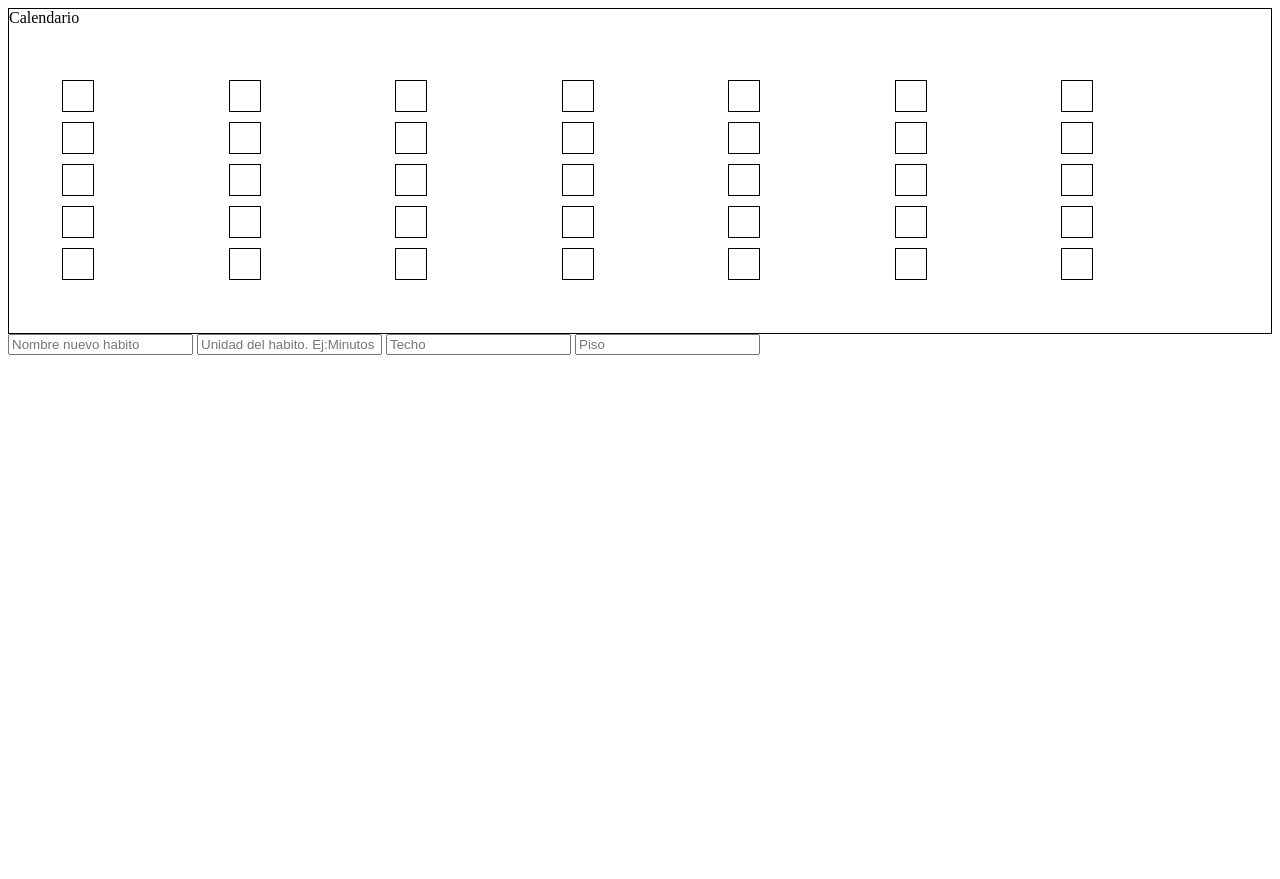
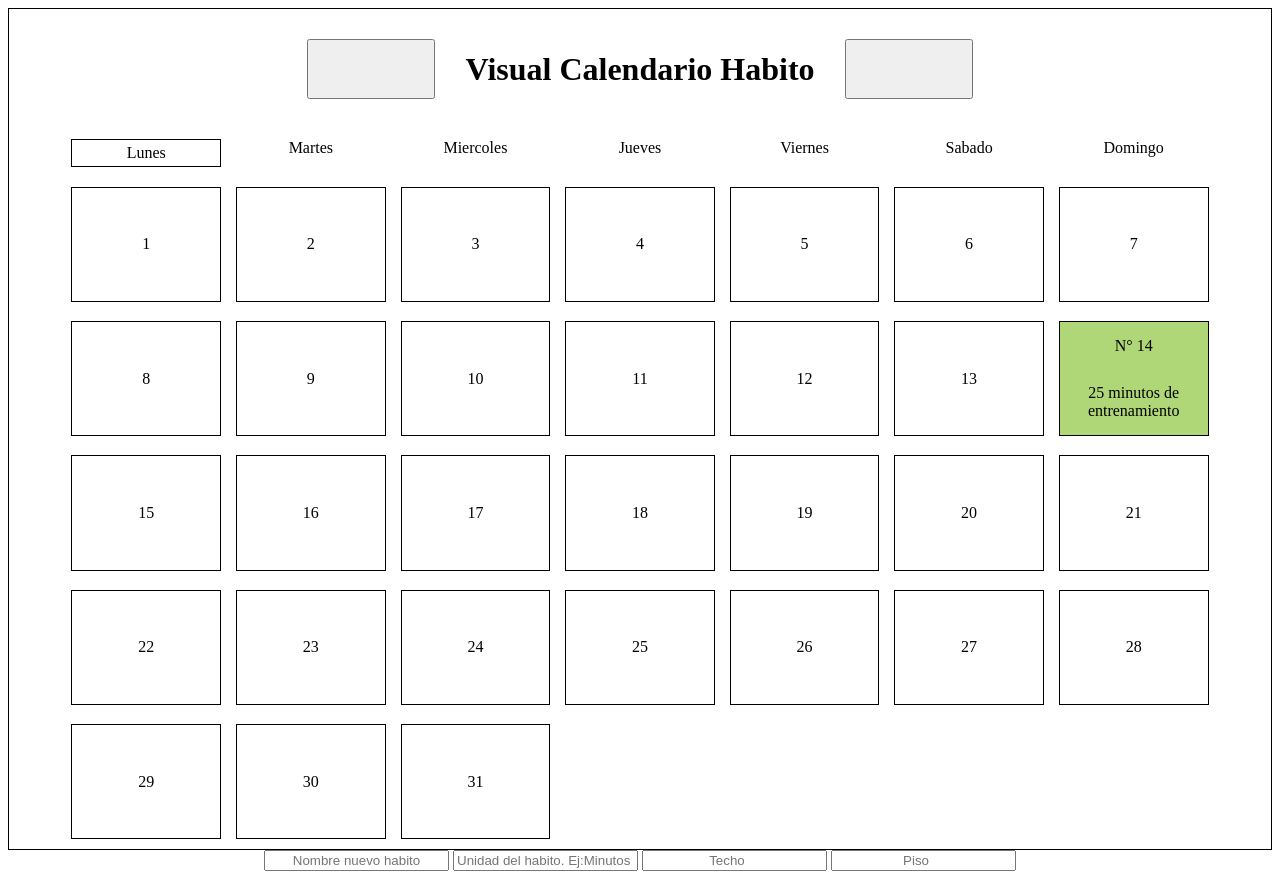
Before and after one commit to AgustinForesto/habitos, a plain HTML site: page app/index.html in a window 1280 px wide. Before the commit the page ends 800 px from the top, so only its background shows below. Drawn offline with Linux system fonts and the light colour scheme.

Commit message:
Se trabajo con el visual del calendario

```diff
--- a/app/index.html
+++ b/app/index.html
@@ -8,44 +8,55 @@
     <link rel="stylesheet" href="style.css" />
   </head>
   <body>
-    <div id="calendario">
-      Calendario
+    <div class="conteiner">
+      <div class="calendario-header">
+        <button class="btn btn-c-izq"></button>
+        <h1>Visual Calendario Habito</h1>
+        <button class="btn btn-c-der"></button>
+      </div>
+
       <div class="calendario">
-        <div class="dia"></div>
-        <div class="dia"></div>
-        <div class="dia"></div>
-        <div class="dia"></div>
-        <div class="dia"></div>
-        <div class="dia"></div>
-        <div class="dia"></div>
-        <div class="dia"></div>
-        <div class="dia"></div>
-        <div class="dia"></div>
-        <div class="dia"></div>
-        <div class="dia"></div>
-        <div class="dia"></div>
-        <div class="dia"></div>
-        <div class="dia"></div>
-        <div class="dia"></div>
-        <div class="dia"></div>
-        <div class="dia"></div>
-        <div class="dia"></div>
-        <div class="dia"></div>
-        <div class="dia"></div>
-        <div class="dia"></div>
-        <div class="dia"></div>
-        <div class="dia"></div>
-        <div class="dia"></div>
-        <div class="dia"></div>
-        <div class="dia"></div>
-        <div class="dia"></div>
-        <div class="dia"></div>
-        <div class="dia"></div>
-        <div class="dia"></div>
-        <div class="dia"></div>
-        <div class="dia"></div>
-        <div class="dia"></div>
-        <div class="dia"></div>
+        <div class="dia dia-nombre">Lunes</div>
+        <div class="dia-nombre">Martes</div>
+        <div class="dia-nombre">Miercoles</div>
+        <div class="dia-nombre">Jueves</div>
+        <div class="dia-nombre">Viernes</div>
+        <div class="dia-nombre">Sabado</div>
+        <div class="dia-nombre">Domingo</div>
+        <div class="dia">1</div>
+        <div class="dia">2</div>
+        <div class="dia">3</div>
+        <div class="dia">4</div>
+        <div class="dia">5</div>
+        <div class="dia">6</div>
+        <div class="dia">7</div>
+        <div class="dia">8</div>
+        <div class="dia">9</div>
+        <div class="dia">10</div>
+        <div class="dia">11</div>
+        <div class="dia">12</div>
+        <div class="dia">13</div>
+        <div class="dia" style="background-color: rgba(158, 206, 90, 0.825)">
+          <p>N° 14</p>
+          <p>25 minutos de entrenamiento</p>
+        </div>
+        <div class="dia">15</div>
+        <div class="dia">16</div>
+        <div class="dia">17</div>
+        <div class="dia">18</div>
+        <div class="dia">19</div>
+        <div class="dia">20</div>
+        <div class="dia">21</div>
+        <div class="dia">22</div>
+        <div class="dia">23</div>
+        <div class="dia">24</div>
+        <div class="dia">25</div>
+        <div class="dia">26</div>
+        <div class="dia">27</div>
+        <div class="dia">28</div>
+        <div class="dia">29</div>
+        <div class="dia">30</div>
+        <div class="dia">31</div>
       </div>
     </div>
 
--- a/app/style.css
+++ b/app/style.css
@@ -1,18 +1,43 @@
-#calendario {
+* {
+  text-align: center;
+}
+
+p {
+  margin: 0;
+}
+
+.conteiner {
+  margin: auto;
   border: 1px solid black;
 }
-.calendario {
-  display: grid;
-  grid-template-columns: repeat(7, auto);
-  margin: 3rem;
+
+.calendario-header {
+  height: 15vh;
+  display: flex;
+  justify-content: center;
+  align-items: center;
 }
 
-.calendario > * {
-  margin: 5px;
+.calendario {
+  width: 90vw;
+  height: 90vh;
+  display: grid;
+  grid-template-columns: repeat(7, 13%);
+  grid-template-rows: 4% repeat(5, 16%);
+  justify-content: space-around;
+  align-content: space-around;
+  margin: auto;
 }
 
 .dia {
-  width: 30px;
-  height: 30px;
+  display: flex;
+  flex-direction: column;
+  justify-content: space-around;
   border: 1px solid black;
 }
+
+.btn {
+  width: 10vw;
+  height: 50%;
+  margin: 0px 30px;
+}
```
